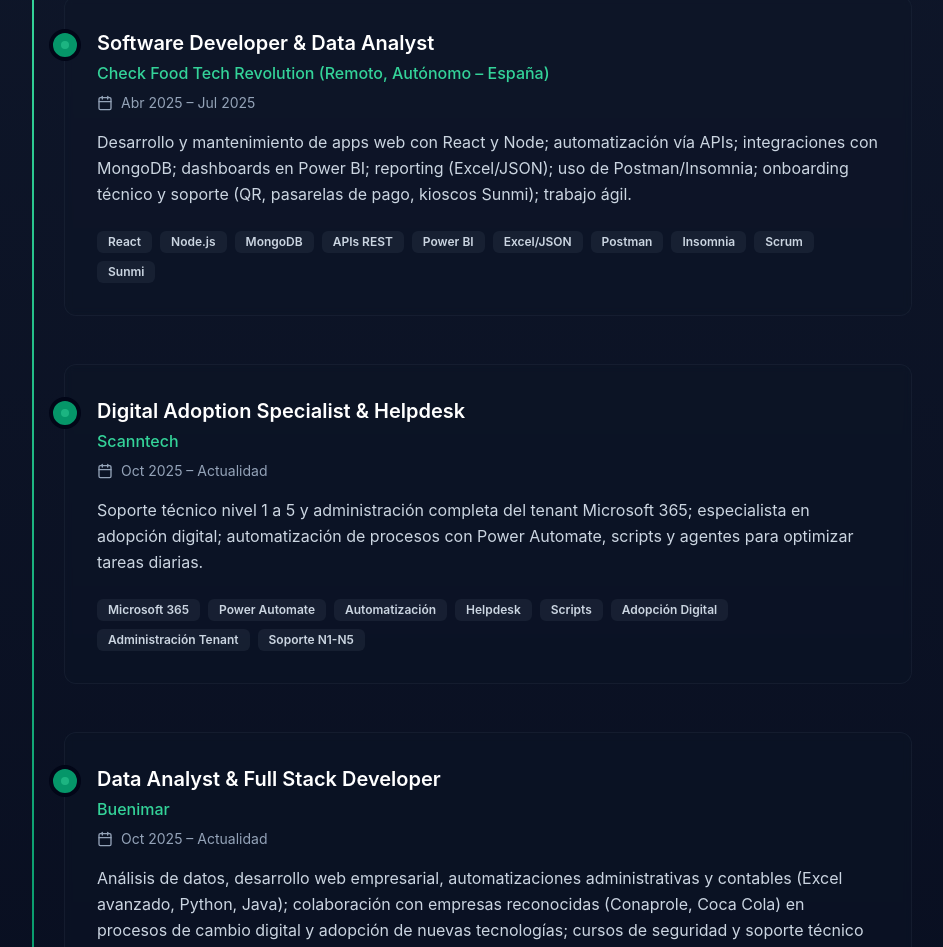
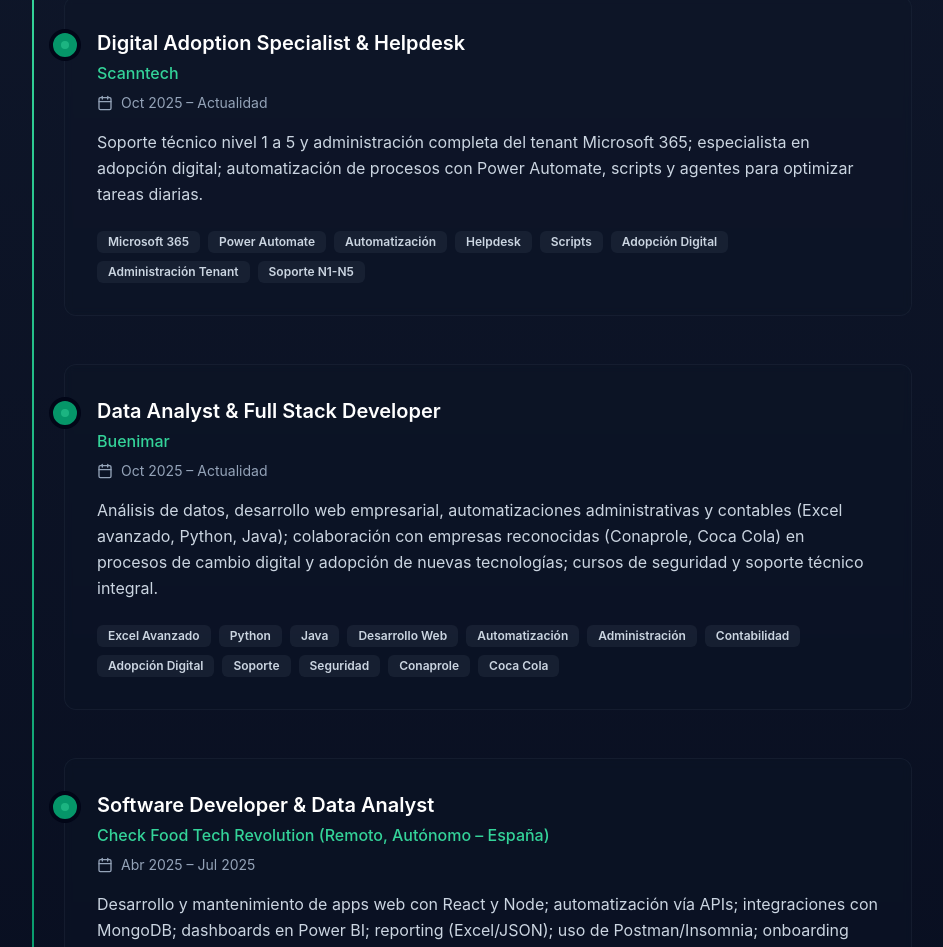
Before and after one commit to ajoca/Portfoliov3, a React (Create React App) app in the folder frontend/: page / in a window 1280 px wide. Shown: the part 7500-8447 px from the top of the page, without its empty margins (176-1119 px from the left). Built offline with nearby package versions, Linux system fonts and the light colour scheme.

Commit message:
experience new

```diff
--- a/frontend/src/mock/portfolioData.js
+++ b/frontend/src/mock/portfolioData.js
@@ -299,18 +299,6 @@
 
  experience: [
     {
-      id: 'check',
-      position: 'Software Developer & Data Analyst',
-      company: 'Check Food Tech Revolution (Remoto, Autónomo – España)',
-      period: 'Abr 2025 – Jul 2025',
-      description:
-        'Desarrollo y mantenimiento de apps web con React y Node; automatización vía APIs; integraciones con MongoDB; dashboards en Power BI; reporting (Excel/JSON); uso de Postman/Insomnia; onboarding técnico y soporte (QR, pasarelas de pago, kioscos Sunmi); trabajo ágil.',
-      technologies: [
-        'React','Node.js','MongoDB','APIs REST','Power BI',
-        'Excel/JSON','Postman','Insomnia','Scrum','Sunmi'
-      ],
-    },
-      {
       id: 'scanntech',
       position: 'Digital Adoption Specialist & Helpdesk',
       company: 'Scanntech',
@@ -330,6 +318,18 @@
         'Análisis de datos, desarrollo web empresarial, automatizaciones administrativas y contables (Excel avanzado, Python, Java); colaboración con empresas reconocidas (Conaprole, Coca Cola) en procesos de cambio digital y adopción de nuevas tecnologías; cursos de seguridad y soporte técnico integral.',
       technologies: [
         'Excel Avanzado', 'Python', 'Java', 'Desarrollo Web', 'Automatización', 'Administración', 'Contabilidad', 'Adopción Digital', 'Soporte', 'Seguridad', 'Conaprole', 'Coca Cola'
+      ],
+    },
+    {
+      id: 'check',
+      position: 'Software Developer & Data Analyst',
+      company: 'Check Food Tech Revolution (Remoto, Autónomo – España)',
+      period: 'Abr 2025 – Jul 2025',
+      description:
+        'Desarrollo y mantenimiento de apps web con React y Node; automatización vía APIs; integraciones con MongoDB; dashboards en Power BI; reporting (Excel/JSON); uso de Postman/Insomnia; onboarding técnico y soporte (QR, pasarelas de pago, kioscos Sunmi); trabajo ágil.',
+      technologies: [
+        'React','Node.js','MongoDB','APIs REST','Power BI',
+        'Excel/JSON','Postman','Insomnia','Scrum','Sunmi'
       ],
     },
     {
```
Lines whose indentation alone changed are shown as unchanged.
